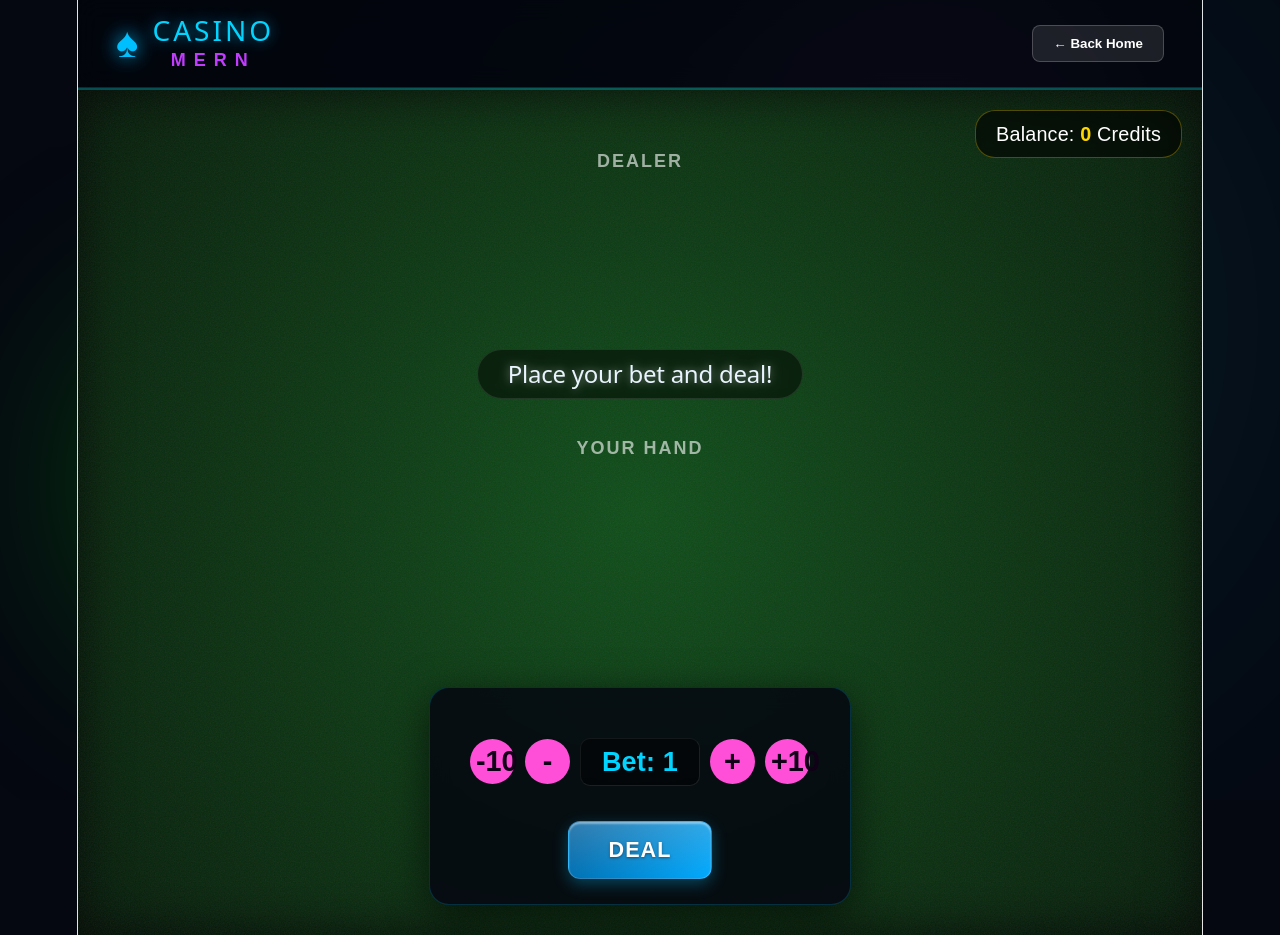
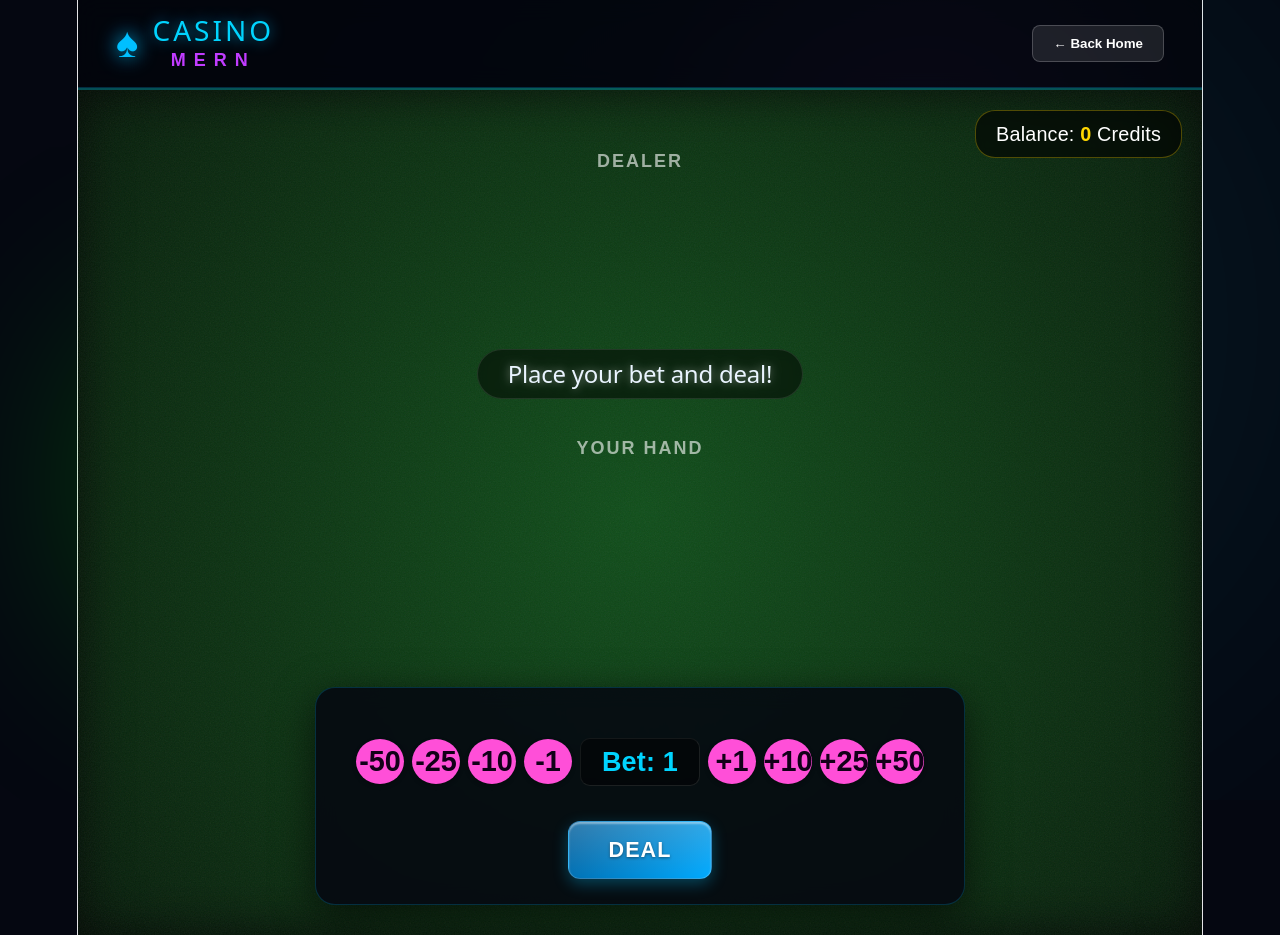
Before and after one commit to JGoslant-CS/CasinoMern, a React (Vite) app in the folder client/: page /blackjack in a window 1280 px wide. Built offline with nearby package versions, Linux system fonts and the light colour scheme.

Commit message:
Increase max bet to 100, fix roulette overlapping text, fix blackjack buttons

```diff
--- a/client/src/pages/BlackjackPage.jsx
+++ b/client/src/pages/BlackjackPage.jsx
@@ -103,8 +103,8 @@ function BlackjackPage({ user, setUser }) {
       return;
     }
 
-    if (betAmount < 1) {
-      setMessage("Bet must be at least 1 credit.");
+    if (betAmount < 1 || betAmount > 100) {
+      setMessage("Bet must be between 1 and 100 credits.");
       return;
     }
 
@@ -387,6 +387,16 @@ function BlackjackPage({ user, setUser }) {
           <div className="bet-controls">
             <button
               className="bet-adjust-btn"
+              onClick={() => setBetAmount(Math.max(1, betAmount - 50))}
+              disabled={status === "active" || loading}
+            >-50</button>
+            <button
+              className="bet-adjust-btn"
+              onClick={() => setBetAmount(Math.max(1, betAmount - 25))}
+              disabled={status === "active" || loading}
+            >-25</button>
+            <button
+              className="bet-adjust-btn"
               onClick={() => setBetAmount(Math.max(1, betAmount - 10))}
               disabled={status === "active" || loading}
             >-10</button>
@@ -394,18 +404,28 @@ function BlackjackPage({ user, setUser }) {
               className="bet-adjust-btn"
               onClick={() => setBetAmount(Math.max(1, betAmount - 1))}
               disabled={status === "active" || loading}
-            >-</button>
+            >-1</button>
             <div className="bet-display">Bet: {betAmount}</div>
             <button
               className="bet-adjust-btn"
-              onClick={() => setBetAmount(betAmount + 1)}
+              onClick={() => setBetAmount(Math.min(100, betAmount + 1))}
               disabled={status === "active" || loading}
-            >+</button>
+            >+1</button>
             <button
               className="bet-adjust-btn"
-              onClick={() => setBetAmount(betAmount + 10)}
+              onClick={() => setBetAmount(Math.min(100, betAmount + 10))}
               disabled={status === "active" || loading}
             >+10</button>
+            <button
+              className="bet-adjust-btn"
+              onClick={() => setBetAmount(Math.min(100, betAmount + 25))}
+              disabled={status === "active" || loading}
+            >+25</button>
+            <button
+              className="bet-adjust-btn"
+              onClick={() => setBetAmount(Math.min(100, betAmount + 50))}
+              disabled={status === "active" || loading}
+            >+50</button>
           </div>
 
           <div className="action-controls">
--- a/client/src/pages/RoulettePage.jsx
+++ b/client/src/pages/RoulettePage.jsx
@@ -79,9 +79,9 @@ function RoulettePage({ user, setUser }) {
     if (
       !Number.isInteger(numericBet) ||
       numericBet < 1 ||
-      numericBet > 10
+      numericBet > 100
     ) {
-      setMessage("Bet must be a whole number between 1 and 10.");
+      setMessage("Bet must be a whole number between 1 and 100.");
       return;
     }
 
@@ -316,7 +316,7 @@ function RoulettePage({ user, setUser }) {
               className="roulette-bet-input"
               type="number"
               min="1"
-              max="10"
+              max="100"
               step="1"
               value={betAmount}
               disabled={isSpinning}
@@ -326,7 +326,7 @@ function RoulettePage({ user, setUser }) {
             />
 
             <p className="roulette-limit">
-              Minimum 1 credit · Maximum 10 credits
+              Minimum 1 credit · Maximum 100 credits
             </p>
 
             <div className="roulette-bet-types">
--- a/client/src/pages/SlotsPage.jsx
+++ b/client/src/pages/SlotsPage.jsx
@@ -20,8 +20,8 @@ function SlotsPage({ user, setUser }) {
       return;
     }
 
-    if (betAmount < 1 || betAmount > 10) {
-      setMessage("Bet must be between 1 and 10 credits.");
+    if (betAmount < 1 || betAmount > 100) {
+      setMessage("Bet must be between 1 and 100 credits.");
       return;
     }
 
@@ -115,15 +115,15 @@ function SlotsPage({ user, setUser }) {
           <div className="bet-display">Bet: {betAmount}</div>
 
           <button
-            onClick={() => setBetAmount((prev) => Math.min(10, prev + 1))}
+            onClick={() => setBetAmount((prev) => Math.min(100, prev + 1))}
             disabled={spinning}
           >
             +
           </button>
         </div>
 
-        <button className="max-bet-btn" onClick={() => setBetAmount(10)} disabled={spinning}>
-          Max Bet 10
+        <button className="max-bet-btn" onClick={() => setBetAmount(100)} disabled={spinning}>
+          Max Bet 100
         </button>
 
         <button className="spin-btn" onClick={spin} disabled={spinning}>
--- a/client/src/styles/BlackjackPage.css
+++ b/client/src/styles/BlackjackPage.css
@@ -212,28 +212,42 @@
 .bet-controls {
   display: flex;
   align-items: center;
-  gap: 10px;
+  justify-content: center;
+  gap: 8px;
+  flex-wrap: wrap;
+  max-width: 650px;
 }
 
 .bet-adjust-btn {
-  background: rgba(255, 255, 255, 0.1);
-  border: 1px solid rgba(255, 255, 255, 0.2);
-  color: white;
-  width: 45px;
-  height: 45px;
-  border-radius: 50%;
-  font-size: 1.2rem;
-  font-weight: bold;
+  background: linear-gradient(180deg, rgba(255, 255, 255, 0.15) 0%, rgba(255, 255, 255, 0.05) 100%);
+  border: 1px solid rgba(255, 255, 255, 0.25);
+  color: #fff;
+  padding: 8px 14px;
+  border-radius: 8px;
+  font-size: 0.95rem;
+  font-weight: 700;
+  font-family: inherit;
   cursor: pointer;
-  transition: all 0.2s;
+  transition: all 0.2s cubic-bezier(0.25, 0.8, 0.25, 1);
+  box-shadow: 0 2px 4px rgba(0,0,0,0.3);
+  display: inline-flex;
+  align-items: center;
+  justify-content: center;
+  min-width: 48px;
 }
 .bet-adjust-btn:hover:not(:disabled) {
-  background: rgba(0, 191, 255, 0.3);
-  transform: scale(1.1);
+  background: linear-gradient(180deg, #00d4ff 0%, #009dff 100%);
+  border-color: rgba(255, 255, 255, 0.5);
+  box-shadow: 0 4px 10px rgba(0, 191, 255, 0.4);
+  transform: translateY(-2px);
+}
+.bet-adjust-btn:active:not(:disabled) {
+  transform: translateY(0);
 }
 .bet-adjust-btn:disabled {
-  opacity: 0.3;
+  opacity: 0.25;
   cursor: not-allowed;
+  transform: scale(0.95);
 }
 
 .bet-display {
--- a/client/src/styles/RoulettePage.css
+++ b/client/src/styles/RoulettePage.css
@@ -62,18 +62,25 @@
 .roulette-title-area {
 	margin-bottom: 38px;
 	text-align: center;
+	display: flex;
+	flex-direction: column;
+	align-items: center;
+	gap: 15px;
 }
 
 	.roulette-title-area h1 {
-		margin: 5px 0 12px;
+		margin: 0;
 		font-size: clamp(2.4rem, 5vw, 4.6rem);
+		line-height: 1.25;
 		letter-spacing: 2px;
 		text-transform: uppercase;
 		text-shadow: 0 0 25px rgba(0, 191, 255, 0.45);
 	}
 
 	.roulette-title-area p {
+		margin: 0;
 		color: #aebcd0;
+		line-height: 1.5;
 	}
 
 .roulette-eyebrow {
```
Also changed, not shown: 2 other files (tests, documents, lock files or other folders).
